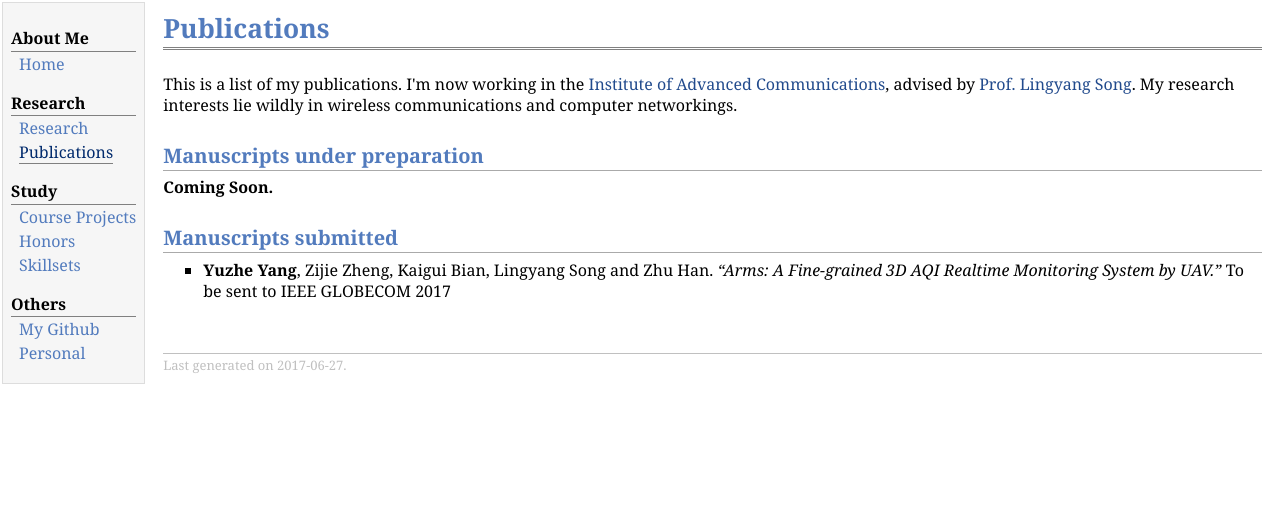
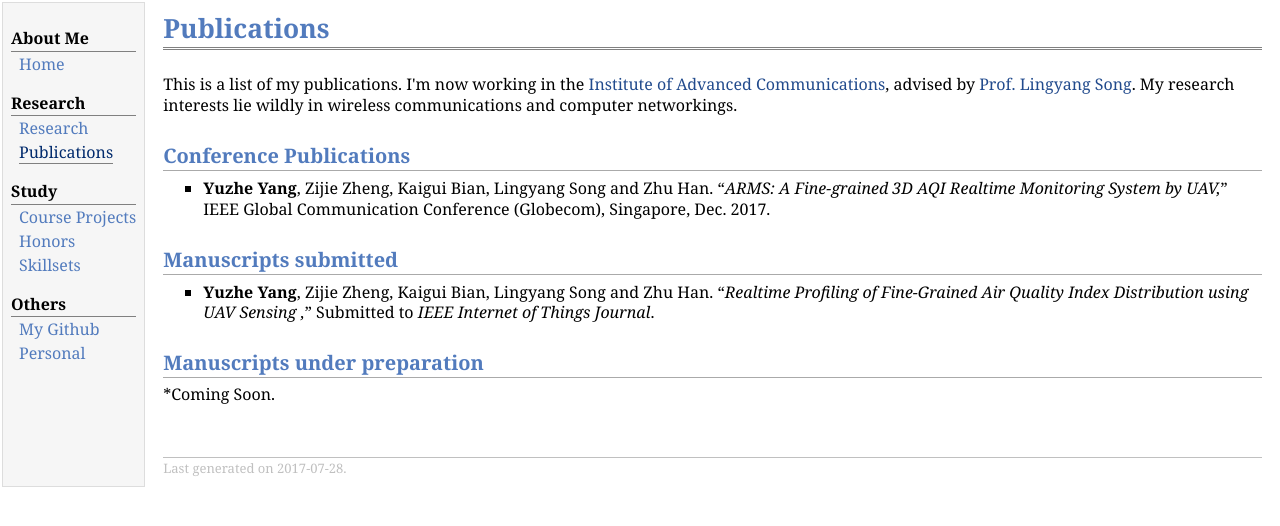
Before and after one commit to YyzHarry/Personal-Website, a Jekyll site: the page publications.html, which Jekyll copies as it is, in a window 1280 px wide. Shown: the top 526 px of the page. Built offline with Jekyll 4.4.1, drawn with Linux system fonts in a browser that asks for light colours.

Commit message:
Update publications.html

```diff
--- a/publications.html
+++ b/publications.html
@@ -29,16 +29,22 @@
 <h1>Publications</h1>
 </div>
 <p>This is a list of my publications. I'm now working in the <a href="http://wireless.pku.edu.cn/">Institute of Advanced Communications</a>, advised by <a href="http://wireless.pku.edu.cn/home/songly/index.html">Prof. Lingyang Song</a>. My research interests lie wildly in wireless communications and computer networkings.</p>
-<h2>Manuscripts under preparation</h2>
-<p><b>Coming Soon.</b></p>
+<h2>Conference Publications</h2>
+<ul>
+<li><p><b>Yuzhe Yang</b>, Zijie Zheng, Kaigui Bian, Lingyang Song and Zhu Han. &ldquo;<i>ARMS: A Fine-grained 3D AQI Realtime Monitoring System by UAV,</i>&rdquo; IEEE Global Communication Conference (Globecom), Singapore, Dec. 2017.</p>
+</li>
+</ul>
 <h2>Manuscripts submitted</h2>
 <ul>
-<li><p><b>Yuzhe Yang</b>, Zijie Zheng, Kaigui Bian, Lingyang Song and Zhu Han. <i>&ldquo;Arms: A Fine-grained 3D AQI Realtime Monitoring System by UAV.&rdquo;</i> To be sent to IEEE GLOBECOM 2017</p>
+<li><p><b>Yuzhe Yang</b>, Zijie Zheng, Kaigui Bian, Lingyang Song and Zhu Han. &ldquo;<i>Realtime Profiling of Fine-Grained Air Quality Index Distribution using UAV Sensing
+,</i>&rdquo; Submitted to <i>IEEE Internet of Things Journal</i>.</p>
 </li>
 </ul>
+<h2>Manuscripts under preparation</h2>
+<p>*Coming Soon.</p>
 <div id="footer">
 <div id="footer-text">
-Last generated on 2017-06-27.
+Last generated on 2017-07-28.
 </div>
 </div>
 </td>
```
